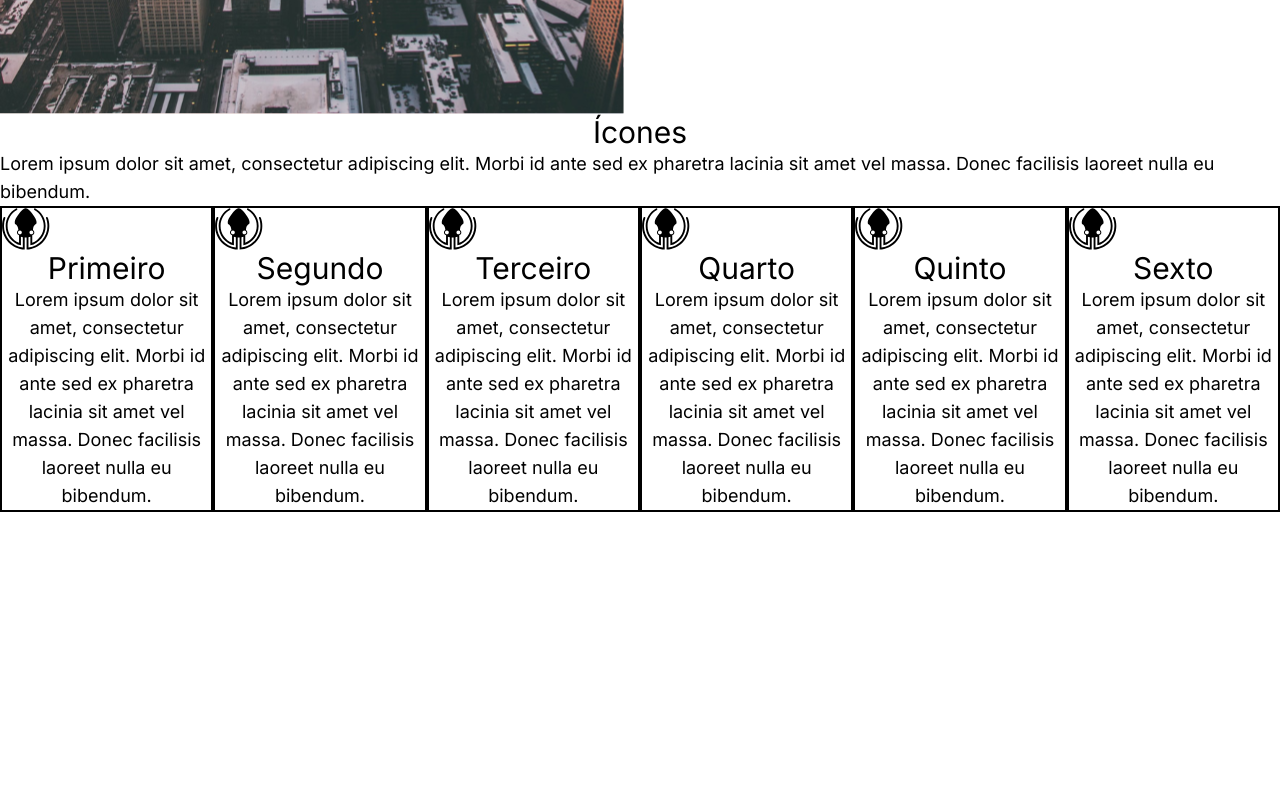
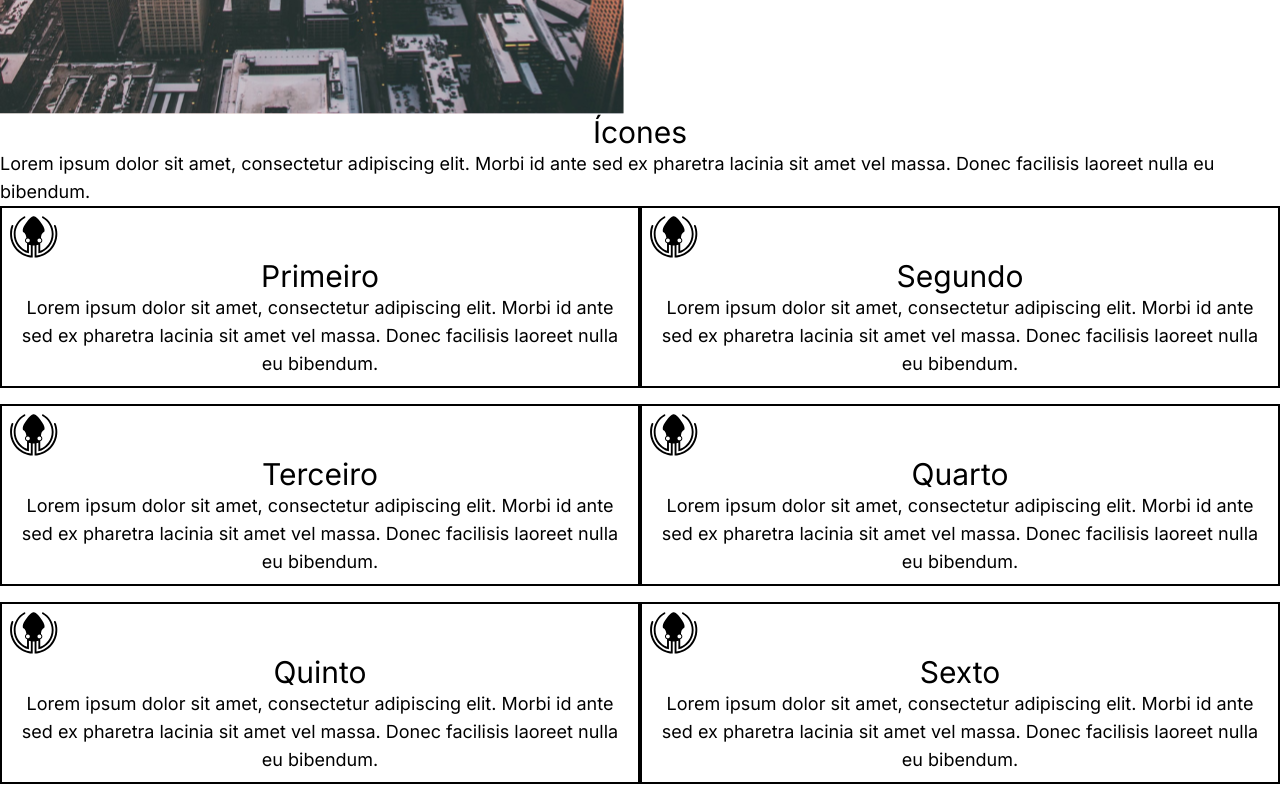
Before and after one commit to uWaanted/provads, a Next.js app: page / in a window 1280 px wide. Shown: the part 2590-3390 px from the top of the page. Before the commit the page ends 3102 px from the top, so only its background shows below. Built offline with nearby package versions, Linux system fonts and the light colour scheme.

Commit message:
adicionando testes

```diff
--- a/app/components/Icones.tsx
+++ b/app/components/Icones.tsx
@@ -9,7 +9,7 @@ export default function Icones() {
       </div>
       <div className="md:flex flex-wrap">
 
-        <section className="border-2 border-black md:flex-1 w-1/2">
+        <section className="border-2 border-black w-full md:w-1/2 p-2 mb-4">
         <div className="text-center">
               <span>
               <svg width="48" height="42" viewBox="0 0 48 42" fill="none" xmlns="http://www.w3.org/2000/svg">
@@ -25,7 +25,7 @@ export default function Icones() {
         </div>
           </section>
 
-          <section className="border-2 border-black md:flex-1">
+          <section className="border-2 border-black w-full md:w-1/2 p-2 mb-4">
         <div className="text-center">
               <span>
               <svg width="48" height="42" viewBox="0 0 48 42" fill="none" xmlns="http://www.w3.org/2000/svg">
@@ -41,7 +41,7 @@ export default function Icones() {
         </div>
 
           </section>
-          <section className="border-2 border-black md:flex-1">
+          <section className="border-2 border-black w-full md:w-1/2 p-2 mb-4">
         <div className="text-center">
               <span>
               <svg width="48" height="42" viewBox="0 0 48 42" fill="none" xmlns="http://www.w3.org/2000/svg">
@@ -56,7 +56,7 @@ export default function Icones() {
           </p>
         </div>
           </section>
-          <section className="border-2 border-black md:flex-1">
+          <section className="border-2 border-black w-full md:w-1/2 p-2 mb-4">
         <div className="text-center">
               <span>
               <svg width="48" height="42" viewBox="0 0 48 42" fill="none" xmlns="http://www.w3.org/2000/svg">
@@ -72,7 +72,7 @@ export default function Icones() {
         </div>
           </section>
 
-          <section className="border-2 border-black md:flex-1">
+          <section className="border-2 border-black w-full md:w-1/2 p-2 mb-4">
         <div className="text-center">
               <span>
               <svg width="48" height="42" viewBox="0 0 48 42" fill="none" xmlns="http://www.w3.org/2000/svg">
@@ -88,7 +88,7 @@ export default function Icones() {
         </div>
 
           </section>
-          <section className="border-2 border-black md:flex-1">
+          <section className="border-2 border-black w-full md:w-1/2 p-2 mb-4">
         <div className="text-center">
               <span>
               <svg width="48" height="42" viewBox="0 0 48 42" fill="none" xmlns="http://www.w3.org/2000/svg">
```
